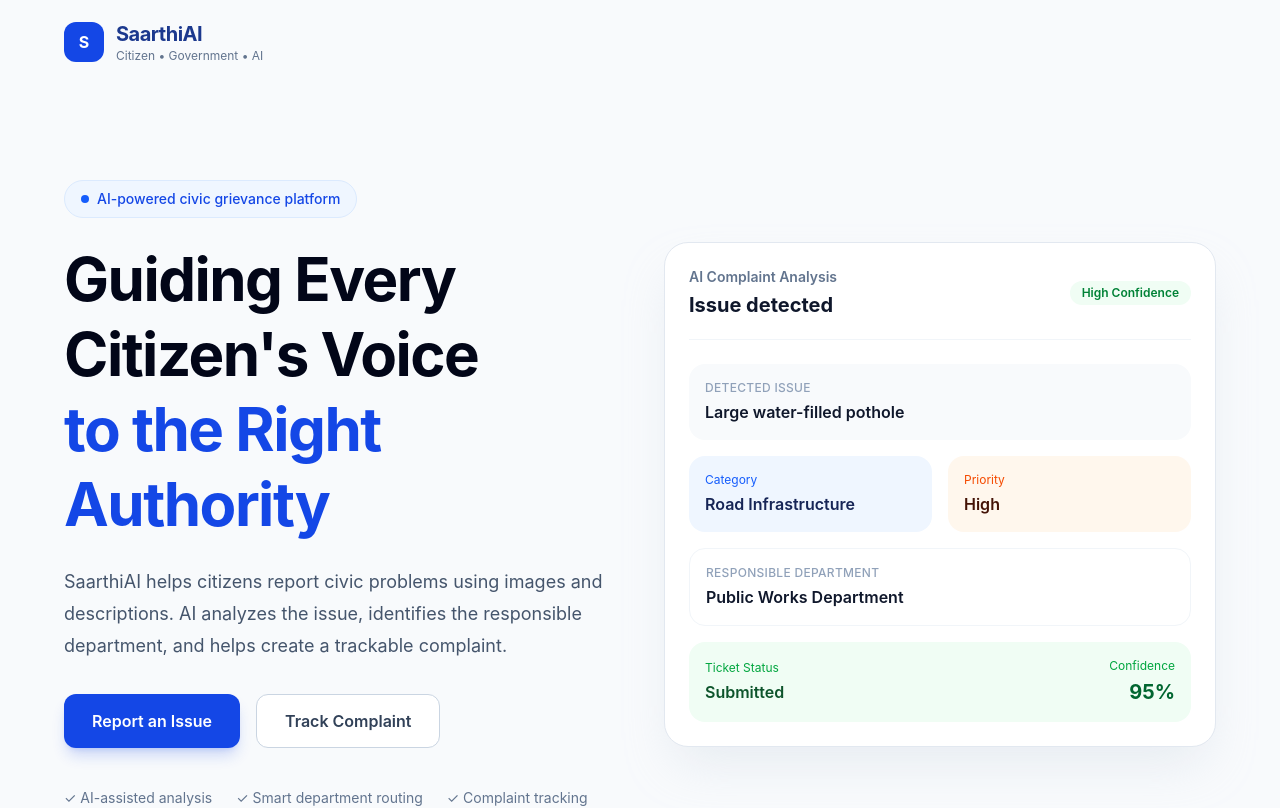
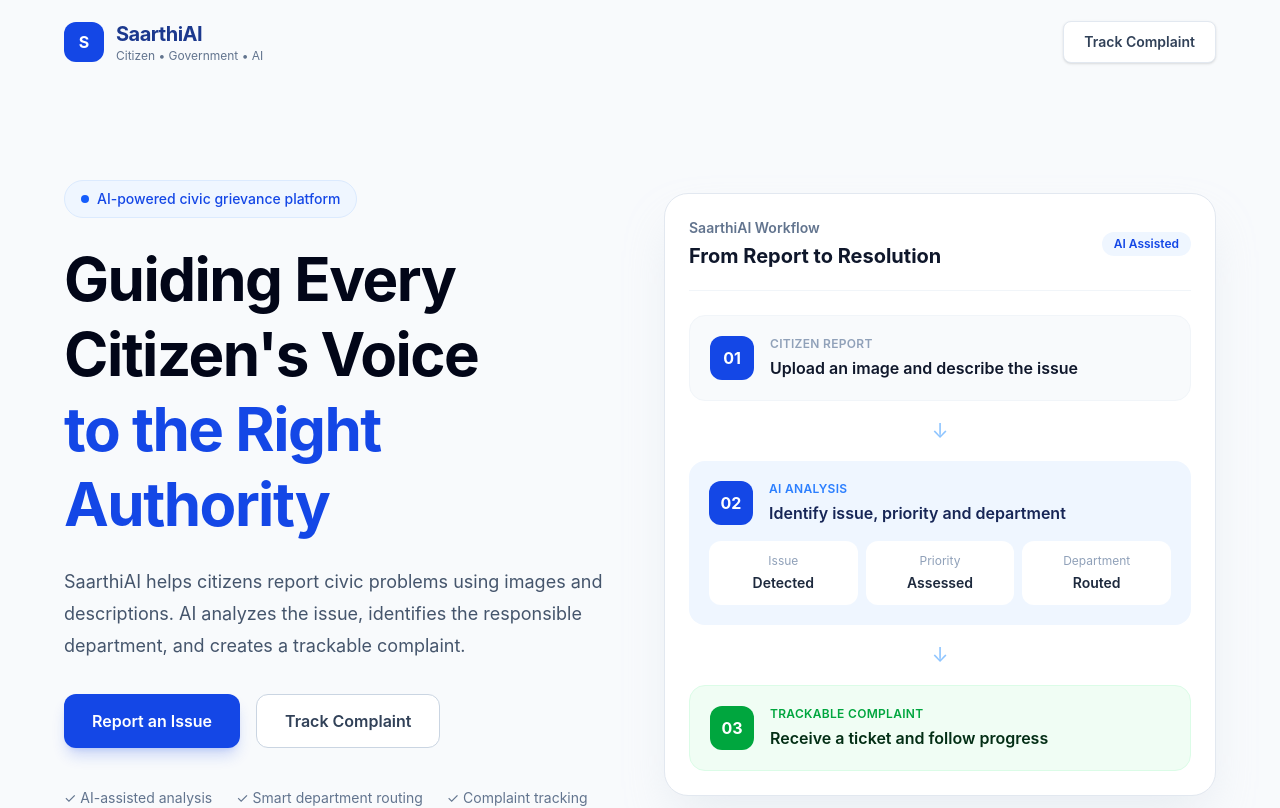
Before and after one commit to codewithDhruv8417/saarthi-ai, a React app in the folder frontend/: page / in a window 1280 px wide. Shown: the top 808 px of the page. Built offline with nearby package versions, Linux system fonts and the light colour scheme; no server answers; the HTML template or start-up script is replaced by a standard one.

Commit message:
Update landing page workflow UI

```diff
--- a/frontend/src/App.jsx
+++ b/frontend/src/App.jsx
@@ -3,23 +3,20 @@ import ComplaintPage from "./pages/ComplaintPage";
 import TrackComplaint from "./pages/TrackComplaint";
 
 function App() {
-  const [showComplaintPage, setShowComplaintPage] = useState(false);
-  const [showTrackPage, setShowTrackPage] = useState(false);
+  const [currentPage, setCurrentPage] = useState("home");
 
-  // Complaint Page
-  if (showComplaintPage) {
+  if (currentPage === "complaint") {
     return (
       <ComplaintPage
-        onBack={() => setShowComplaintPage(false)}
+        onBack={() => setCurrentPage("home")}
       />
     );
   }
 
-  // Track Complaint Page
-  if (showTrackPage) {
+  if (currentPage === "track") {
     return (
       <TrackComplaint
-        onBack={() => setShowTrackPage(false)}
+        onBack={() => setCurrentPage("home")}
       />
     );
   }
@@ -30,8 +27,11 @@ function App() {
       {/* Navigation */}
       <nav className="flex items-center justify-between px-6 py-5 lg:px-16">
 
-        <div className="flex items-center gap-3">
-
+        <button
+          type="button"
+          onClick={() => setCurrentPage("home")}
+          className="flex items-center gap-3 text-left"
+        >
           <div className="flex h-10 w-10 items-center justify-center rounded-xl bg-blue-700 font-bold text-white">
             S
           </div>
@@ -45,25 +45,30 @@ function App() {
               Citizen • Government • AI
             </p>
           </div>
+        </button>
 
-        </div>
+        <button
+          type="button"
+          onClick={() => setCurrentPage("track")}
+          className="rounded-lg border border-slate-200 bg-white px-5 py-2.5 text-sm font-semibold text-slate-700 shadow-sm transition hover:border-blue-200 hover:text-blue-700"
+        >
+          Track Complaint
+        </button>
 
       </nav>
 
-
-      {/* Hero Section */}
+      {/* Hero */}
       <main>
 
         <section className="mx-auto grid max-w-7xl items-center gap-12 px-6 pb-20 pt-16 lg:grid-cols-2 lg:px-16 lg:pt-24">
 
-          {/* Left Content */}
+          {/* Left */}
           <div>
 
             <div className="mb-6 inline-flex items-center gap-2 rounded-full border border-blue-100 bg-blue-50 px-4 py-2 text-sm font-medium text-blue-700">
-              <span className="h-2 w-2 rounded-full bg-blue-600" />
+              <span className="h-2 w-2 rounded-full bg-blue-600"></span>
               AI-powered civic grievance platform
             </div>
-
 
             <h2 className="max-w-3xl text-5xl font-bold leading-tight tracking-tight text-slate-950 md:text-6xl">
               Guiding Every Citizen's Voice
@@ -72,31 +77,26 @@ function App() {
               </span>
             </h2>
 
-
             <p className="mt-6 max-w-xl text-lg leading-8 text-slate-600">
               SaarthiAI helps citizens report civic problems using images
               and descriptions. AI analyzes the issue, identifies the
-              responsible department, and helps create a trackable complaint.
+              responsible department, and creates a trackable complaint.
             </p>
 
-
-            {/* CTA Buttons */}
+            {/* CTA */}
             <div className="mt-8 flex flex-col gap-4 sm:flex-row">
 
-              {/* Report an Issue */}
               <button
                 type="button"
-                onClick={() => setShowComplaintPage(true)}
+                onClick={() => setCurrentPage("complaint")}
                 className="rounded-xl bg-blue-700 px-7 py-3.5 font-semibold text-white shadow-lg shadow-blue-700/20 transition hover:-translate-y-0.5 hover:bg-blue-800"
               >
                 Report an Issue
               </button>
 
-
-              {/* Track Complaint */}
               <button
                 type="button"
-                onClick={() => setShowTrackPage(true)}
+                onClick={() => setCurrentPage("track")}
                 className="rounded-xl border border-slate-300 bg-white px-7 py-3.5 font-semibold text-slate-700 transition hover:-translate-y-0.5 hover:border-blue-300 hover:text-blue-700"
               >
                 Track Complaint
@@ -104,8 +104,7 @@ function App() {
 
             </div>
 
-
-            {/* Trust Indicators */}
+            {/* Trust */}
             <div className="mt-10 flex flex-wrap gap-6 text-sm text-slate-500">
               <span>✓ AI-assisted analysis</span>
               <span>✓ Smart department routing</span>
@@ -114,121 +113,138 @@ function App() {
 
           </div>
 
-
-          {/* Right Visual */}
+          {/* Right visual */}
           <div className="relative">
 
             <div className="rounded-3xl border border-slate-200 bg-white p-6 shadow-2xl shadow-slate-300/40">
 
-              {/* Dashboard Header */}
+              {/* Header */}
               <div className="flex items-center justify-between border-b border-slate-100 pb-5">
 
                 <div>
-
                   <p className="text-sm font-semibold text-slate-500">
-                    AI Complaint Analysis
+                    SaarthiAI Workflow
                   </p>
 
                   <h3 className="mt-1 text-xl font-bold text-slate-900">
-                    Issue detected
+                    From Report to Resolution
                   </h3>
-
                 </div>
 
-                <div className="rounded-full bg-green-50 px-3 py-1 text-xs font-semibold text-green-700">
-                  High Confidence
+                <div className="rounded-full bg-blue-50 px-3 py-1 text-xs font-semibold text-blue-700">
+                  AI Assisted
                 </div>
 
               </div>
 
-
-              {/* Analysis */}
+              {/* Workflow */}
               <div className="mt-6 space-y-4">
 
-                {/* Detected Issue */}
-                <div className="rounded-2xl bg-slate-50 p-4">
+                {/* Step 1 */}
+                <div className="rounded-2xl border border-slate-100 bg-slate-50 p-5">
 
-                  <p className="text-xs font-medium uppercase tracking-wide text-slate-400">
-                    Detected Issue
+                  <div className="flex items-center gap-4">
+
+                    <div className="flex h-11 w-11 shrink-0 items-center justify-center rounded-xl bg-blue-700 font-bold text-white">
+                      01
+                    </div>
+
+                    <div>
+                      <p className="text-xs font-semibold uppercase tracking-wide text-slate-400">
+                        Citizen Report
                       </p>
 
                       <p className="mt-1 font-semibold text-slate-900">
-                    Large water-filled pothole
+                        Upload an image and describe the issue
                       </p>
-
                     </div>
-
-
-                {/* Category + Priority */}
-                <div className="grid grid-cols-2 gap-4">
-
-                  <div className="rounded-2xl bg-blue-50 p-4">
-
-                    <p className="text-xs text-blue-600">
-                      Category
-                    </p>
-
-                    <p className="mt-1 font-semibold text-blue-950">
-                      Road Infrastructure
-                    </p>
-
-                  </div>
-
-
-                  <div className="rounded-2xl bg-orange-50 p-4">
-
-                    <p className="text-xs text-orange-600">
-                      Priority
-                    </p>
-
-                    <p className="mt-1 font-semibold text-orange-950">
-                      High
-                    </p>
 
                   </div>
 
                 </div>
 
+                {/* Arrow */}
+                <div className="flex justify-center text-xl text-blue-300">
+                  ↓
+                </div>
 
-                {/* Department */}
-                <div className="rounded-2xl border border-slate-100 p-4">
+                {/* Step 2 */}
+                <div className="rounded-2xl bg-blue-50 p-5">
 
-                  <p className="text-xs font-medium uppercase tracking-wide text-slate-400">
-                    Responsible Department
+                  <div className="flex items-center gap-4">
+
+                    <div className="flex h-11 w-11 shrink-0 items-center justify-center rounded-xl bg-blue-700 font-bold text-white">
+                      02
+                    </div>
+
+                    <div>
+                      <p className="text-xs font-semibold uppercase tracking-wide text-blue-500">
+                        AI Analysis
                       </p>
 
-                  <p className="mt-1 font-semibold text-slate-900">
-                    Public Works Department
+                      <p className="mt-1 font-semibold text-blue-950">
+                        Identify issue, priority and department
                       </p>
+                    </div>
 
                   </div>
 
+                  <div className="mt-4 grid grid-cols-3 gap-2 text-center">
 
-                {/* Ticket Status + Confidence */}
-                <div className="flex items-center justify-between rounded-2xl bg-green-50 p-4">
+                    <div className="rounded-xl bg-white p-3">
+                      <p className="text-xs text-slate-400">
+                        Issue
+                      </p>
+                      <p className="mt-1 text-sm font-semibold text-slate-800">
+                        Detected
+                      </p>
+                    </div>
 
-                  <div>
+                    <div className="rounded-xl bg-white p-3">
+                      <p className="text-xs text-slate-400">
+                        Priority
+                      </p>
+                      <p className="mt-1 text-sm font-semibold text-slate-800">
+                        Assessed
+                      </p>
+                    </div>
 
-                    <p className="text-xs text-green-600">
-                      Ticket Status
+                    <div className="rounded-xl bg-white p-3">
+                      <p className="text-xs text-slate-400">
+                        Department
                       </p>
-
-                    <p className="mt-1 font-semibold text-green-900">
-                      Submitted
+                      <p className="mt-1 text-sm font-semibold text-slate-800">
+                        Routed
                       </p>
+                    </div>
 
                   </div>
 
+                </div>
 
-                  <div className="text-right">
+                {/* Arrow */}
+                <div className="flex justify-center text-xl text-blue-300">
+                  ↓
+                </div>
 
-                    <p className="text-xs text-green-600">
-                      Confidence
+                {/* Step 3 */}
+                <div className="rounded-2xl border border-green-100 bg-green-50 p-5">
+
+                  <div className="flex items-center gap-4">
+
+                    <div className="flex h-11 w-11 shrink-0 items-center justify-center rounded-xl bg-green-600 font-bold text-white">
+                      03
+                    </div>
+
+                    <div>
+                      <p className="text-xs font-semibold uppercase tracking-wide text-green-600">
+                        Trackable Complaint
                       </p>
 
-                    <p className="mt-1 text-xl font-bold text-green-800">
-                      95%
+                      <p className="mt-1 font-semibold text-green-950">
+                        Receive a ticket and follow progress
                       </p>
+                    </div>
 
                   </div>
 
@@ -238,18 +254,15 @@ function App() {
 
             </div>
 
-
-            {/* Decorative Elements */}
-            <div className="absolute -bottom-5 -left-5 -z-10 h-32 w-32 rounded-full bg-blue-100 blur-2xl" />
-
-            <div className="absolute -right-5 -top-5 -z-10 h-32 w-32 rounded-full bg-indigo-100 blur-2xl" />
+            {/* Decorative elements */}
+            <div className="absolute -bottom-5 -left-5 -z-10 h-32 w-32 rounded-full bg-blue-100 blur-2xl"></div>
+            <div className="absolute -right-5 -top-5 -z-10 h-32 w-32 rounded-full bg-indigo-100 blur-2xl"></div>
 
           </div>
 
         </section>
 
-
-        {/* How It Works */}
+        {/* How it works */}
         <section className="border-t border-slate-200 bg-white px-6 py-20 lg:px-16">
 
           <div className="mx-auto max-w-7xl">
@@ -271,10 +284,9 @@ function App() {
 
             </div>
 
-
             <div className="mt-12 grid gap-6 md:grid-cols-3">
 
-              {/* Step 1 */}
+              {/* Report */}
               <div className="rounded-2xl border border-slate-200 bg-slate-50 p-6 transition hover:-translate-y-1 hover:shadow-lg">
 
                 <div className="flex h-11 w-11 items-center justify-center rounded-xl bg-blue-700 font-bold text-white">
@@ -286,14 +298,13 @@ function App() {
                 </h3>
 
                 <p className="mt-2 leading-7 text-slate-600">
-                  Upload a photograph of the civic problem and optionally
-                  describe what you observed.
+                  Upload a photograph of the civic problem and describe
+                  what you observed.
                 </p>
 
               </div>
 
-
-              {/* Step 2 */}
+              {/* Analyze */}
               <div className="rounded-2xl border border-slate-200 bg-slate-50 p-6 transition hover:-translate-y-1 hover:shadow-lg">
 
                 <div className="flex h-11 w-11 items-center justify-center rounded-xl bg-blue-700 font-bold text-white">
@@ -311,8 +322,7 @@ function App() {
 
               </div>
 
-
-              {/* Step 3 */}
+              {/* Track */}
               <div className="rounded-2xl border border-slate-200 bg-slate-50 p-6 transition hover:-translate-y-1 hover:shadow-lg">
 
                 <div className="flex h-11 w-11 items-center justify-center rounded-xl bg-blue-700 font-bold text-white">
@@ -338,14 +348,11 @@ function App() {
 
       </main>
 
-
       {/* Footer */}
       <footer className="border-t border-slate-200 bg-slate-950 px-6 py-8 text-center text-sm text-slate-400">
-
         <p>
           © 2026 SaarthiAI — AI-Powered Citizen Grievance Management
         </p>
-
       </footer>
 
     </div>
```
Lines whose indentation alone changed are shown as unchanged.
